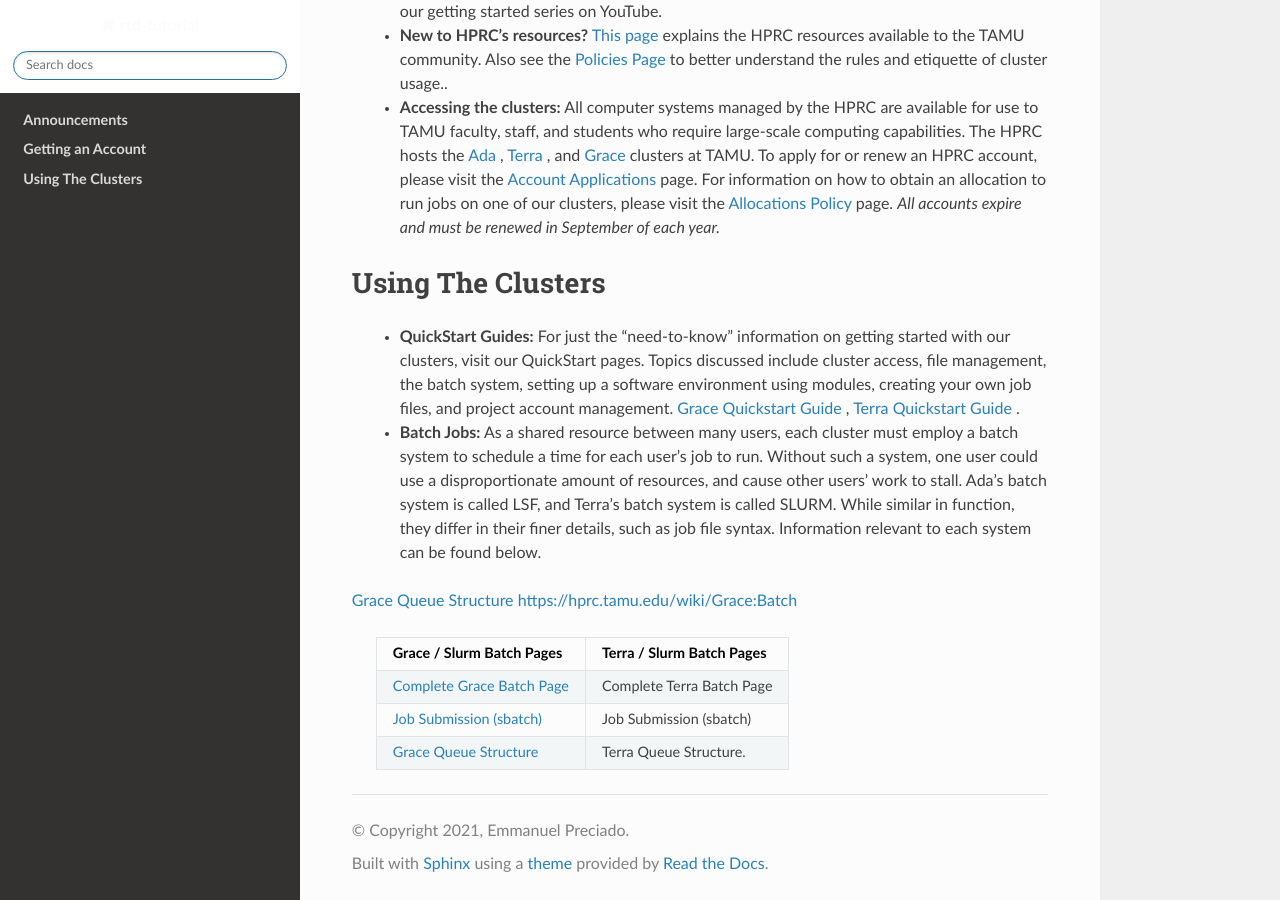
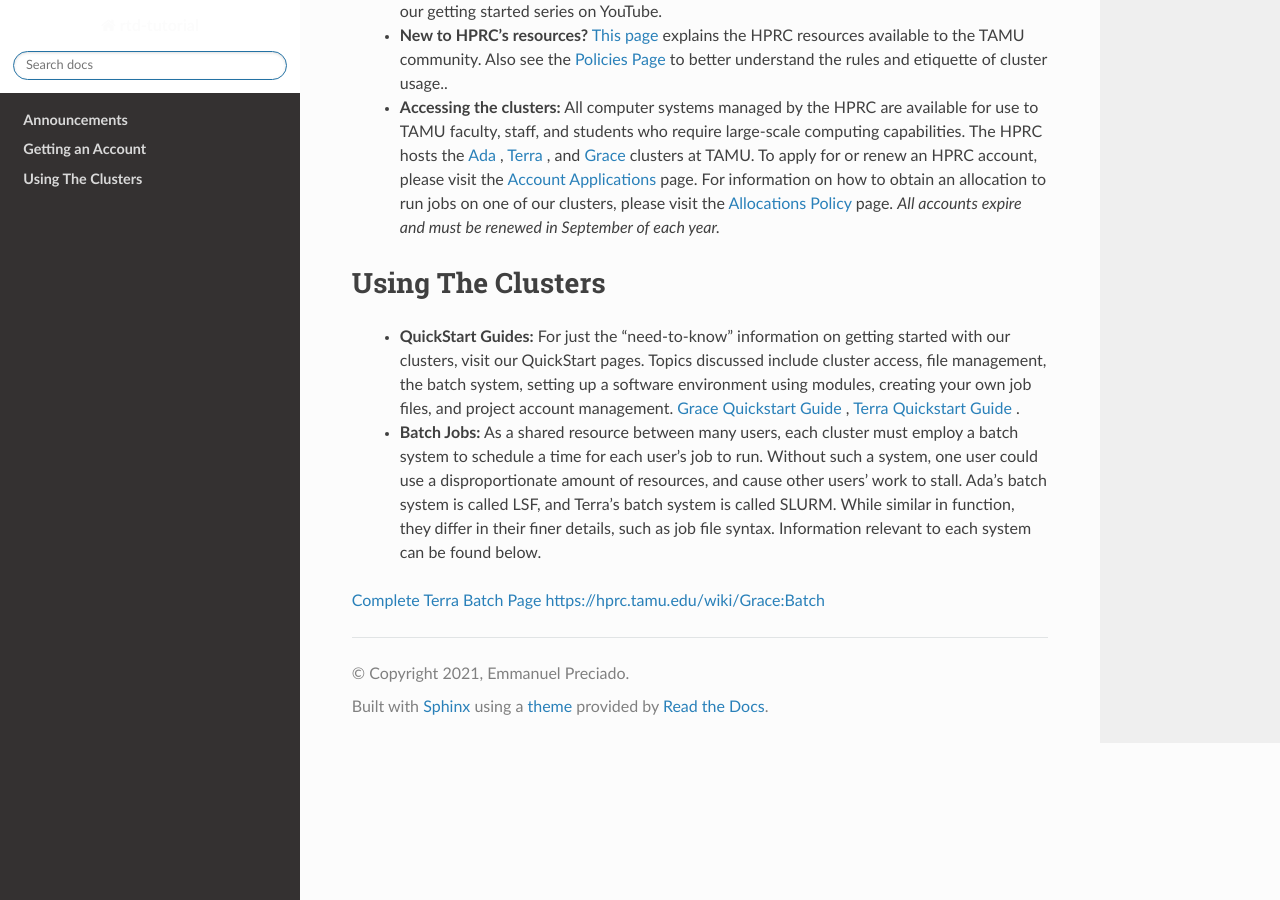
Before and after one commit to EmmanuelDej/rtd-tutorial, a Sphinx documentation site: the page built from docs/index.rst, in a window 1280 px wide and 900 px high, scrolled down 616 px. Built offline with Sphinx 7.4.7 and the Read the Docs theme 2.0.0, drawn with Linux system fonts in a browser that asks for light colours.

Commit message:
Update index.rst

```diff
--- a/docs/index.rst
+++ b/docs/index.rst
@@ -40,10 +40,10 @@
    * **QuickStart Guides:** For just the "need-to-know" information on getting started with our clusters, visit our QuickStart pages. Topics discussed include cluster access, file management, the batch system, setting up a software environment using modules, creating your own job files, and project account management. `Grace Quickstart Guide <https://hprc.tamu.edu/wiki/Grace:QuickStart>`_ , `Terra Quickstart Guide <https://hprc.tamu.edu/wiki/Terra:QuickStart>`_ .
 
    * **Batch Jobs:** As a shared resource between many users, each cluster must employ a batch system to schedule a time for each user's job to run. Without such a system, one user could use a disproportionate amount of resources, and cause other users' work to stall. Ada's batch system is called LSF, and Terra's batch system is called SLURM. While similar in function, they differ in their finer details, such as job file syntax. Information relevant to each system can be found below.
-`Grace Queue Structure <https://hprc.tamu.edu/wiki/Grace:Batch#Batch_Queues>`_
+`Complete Terra Batch Page <https://hprc.tamu.edu/wiki/Terra:Batch>`_
 https://hprc.tamu.edu/wiki/Grace:Batch
    +-----------------------------------------------------------------------------------+-----------------------------------------------------------+
-   | Grace / Slurm Batch Pages                                                         | Terra / Slurm Batch Pages                                 |
+   | Grace / Slurm Batch Pages                                                         | `Complete Terra Batch Page <https://hprc.tamu.edu/wiki/Terra:Batch>`_                        |
    +===================================================================================+===========================================================+
    | `Complete Grace Batch Page <https://hprc.tamu.edu/wiki/Grace:Batch>`_             |  Complete Terra Batch Page                                |
    +-----------------------------------------------------------------------------------+-----------------------------------------------------------+
```
